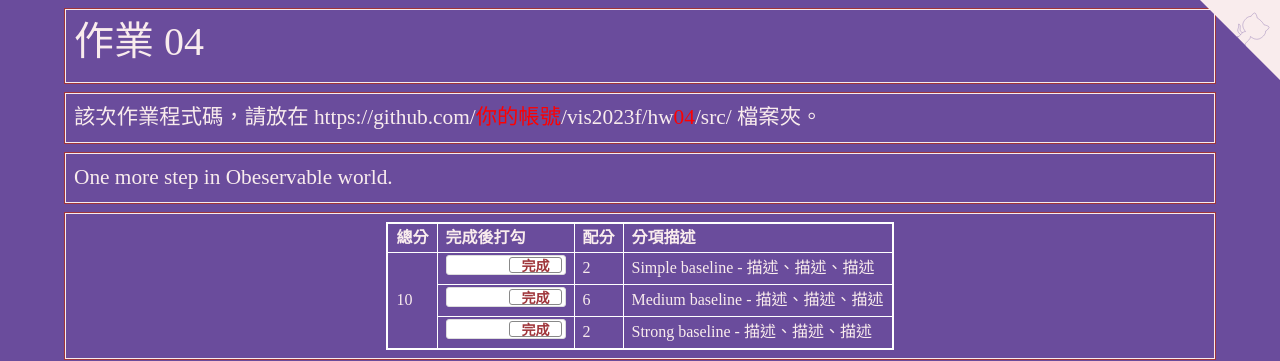
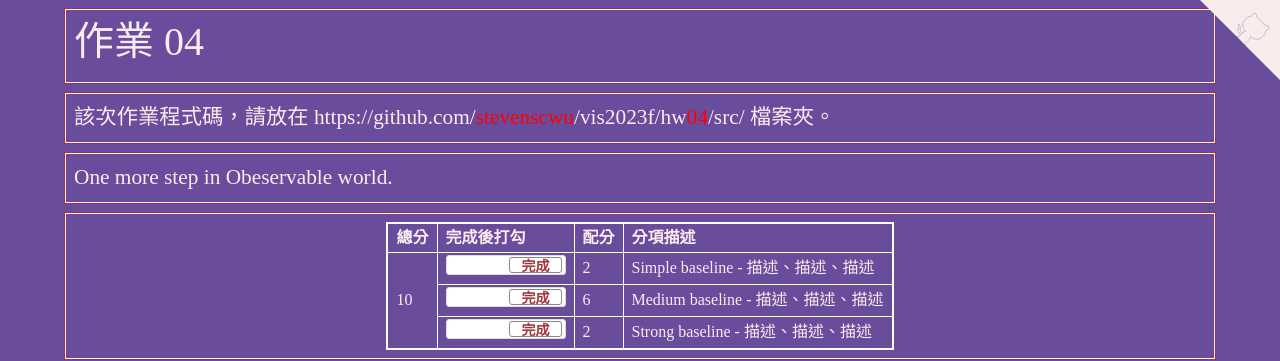
Before and after one commit to stevenscwu/vis2023f, a plain HTML site: page hw04/index.html in a window 1280 px wide. Shown: the top 361 px of the page. Drawn offline with nearby package versions, Linux system fonts and the light colour scheme.

Commit message:
Update index.html

```diff
--- a/hw04/index.html
+++ b/hw04/index.html
@@ -178,7 +178,7 @@
   <!-- ------------------------------------------------>
   <div class="row hw12">
     <div class="col-md-12 twenty">
-      該次作業程式碼，請放在 https://github.com/<span style="color:red;">你的帳號</span>/vis2023f/hw<span style="color:red;">04</span>/src/ 檔案夾。
+      該次作業程式碼，請放在 https://github.com/<span style="color:red;">stevenscwu</span>/vis2023f/hw<span style="color:red;">04</span>/src/ 檔案夾。
     </div>
   </div>
 
```
